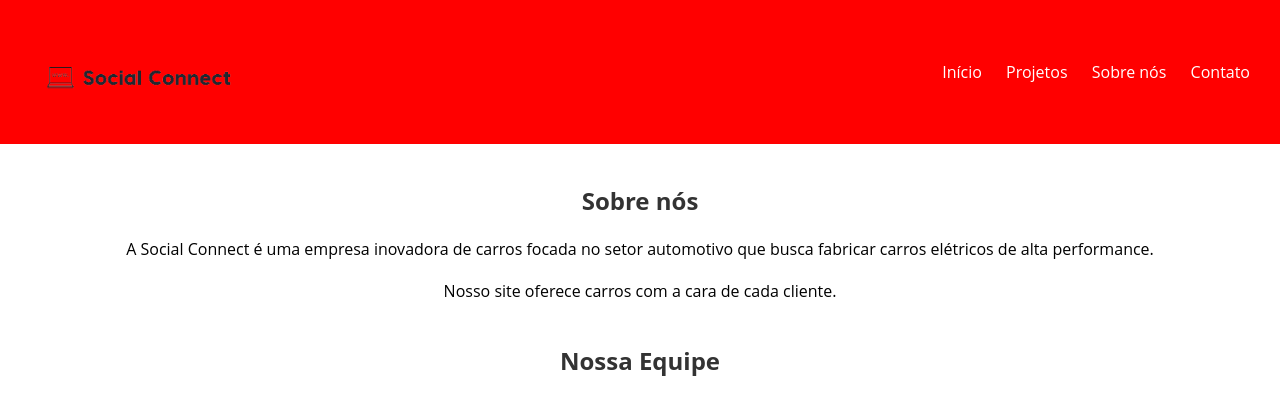
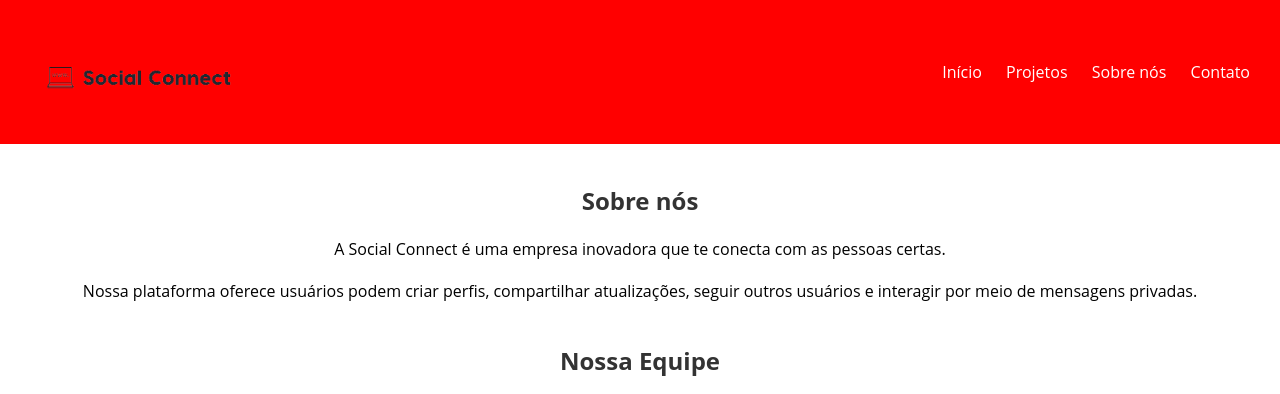
Before and after one commit to gabrielamara98/CP1-WebDev, a plain HTML site: page index.html in a window 1280 px wide. Shown: the top 394 px of the page. Drawn offline with Linux system fonts and the light colour scheme.

Commit message:
texto sobre nos inserido

```diff
--- a/index.html
+++ b/index.html
@@ -95,8 +95,8 @@
     <main>
         <section>
             <h2>Sobre nós</h2>
-            <p>A Social Connect é uma empresa inovadora de carros focada no setor automotivo que busca fabricar carros elétricos de alta performance.</p>
-            <p>Nosso site oferece carros com a cara de cada cliente.</p>
+            <p>A Social Connect é uma empresa inovadora que te conecta com as pessoas certas.</p>
+            <p>Nossa plataforma oferece usuários podem criar perfis, compartilhar atualizações, seguir outros usuários e interagir por meio de mensagens privadas.</p>
         </section>
         <section>
             <h2>Nossa Equipe</h2>
```
